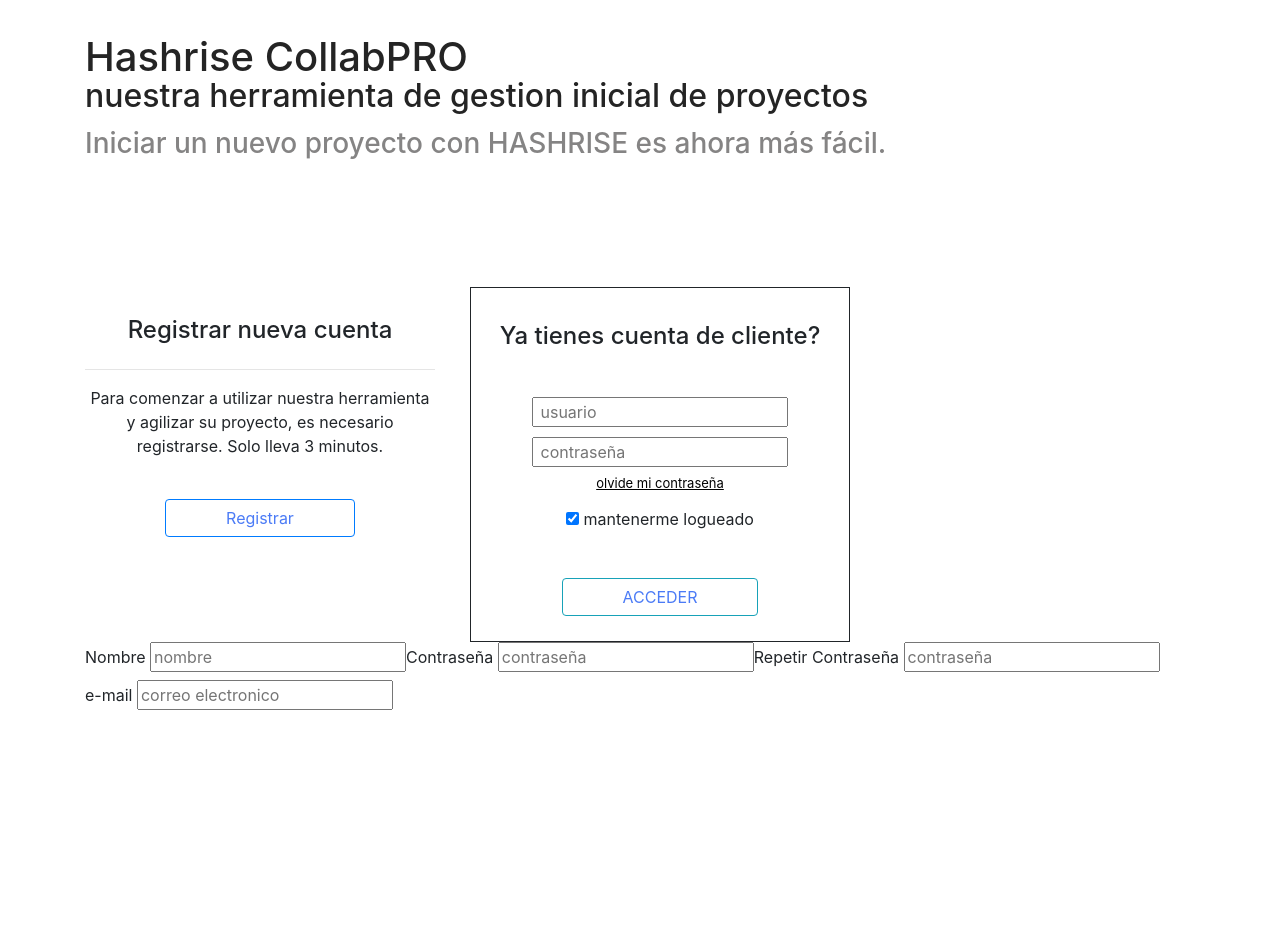
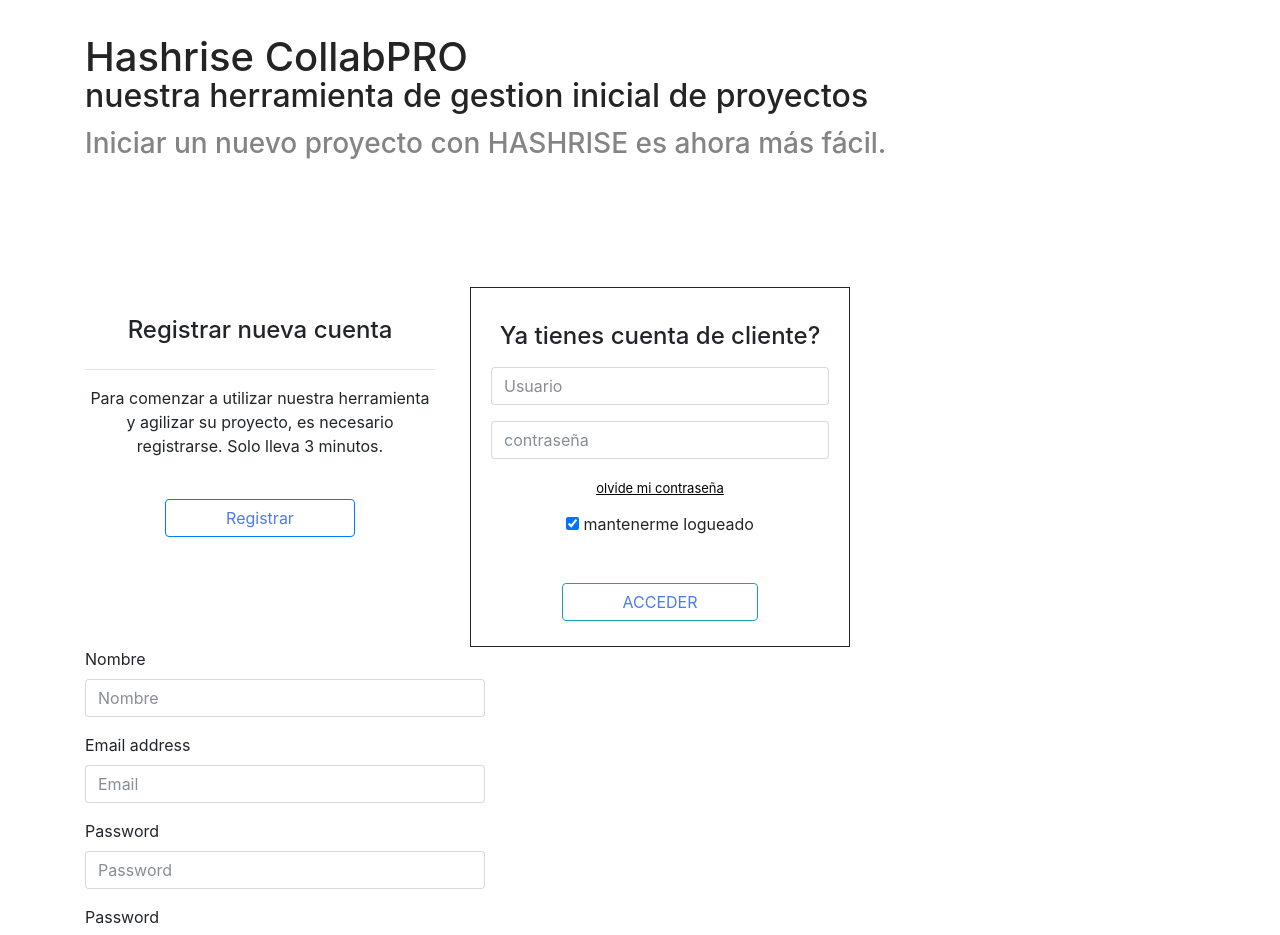
Before and after one commit to di3lu6/CollabPROb, an Angular app: page /register in a window 1280 px wide. Shown: the top 935 px of the page. Before the commit the page ends 800 px from the top, so only its background shows below. Built offline with nearby package versions, Linux system fonts and the light colour scheme.

Commit message:
retoques en los formularios

```diff
--- a/src/app/login/login.component.html
+++ b/src/app/login/login.component.html
@@ -13,8 +13,12 @@
 	<h4 class="title">Ya tienes cuenta de cliente?</h4>
 		<form action="">
 
-		<input type="text" class="logu" id="user" placeholder=" usuario">
-		<input type="password" class="logp" id="pass" placeholder=" contrase&ntilde;a">
+	<div class="form-group">
+    <input type="text" class="form-control" id="nombre" placeholder="Usuario">
+  	</div>
+  	<div class="form-group">
+    <input type="password" class="form-control" id="mail" placeholder="contrase&ntilde;a">
+  	</div>
 
 		</form>
 
--- a/src/app/login/register/register.component.css
+++ b/src/app/login/register/register.component.css
@@ -0,0 +1,3 @@
+.form-register{
+	max-width: 400px;
+}
--- a/src/app/login/register/register.component.html
+++ b/src/app/login/register/register.component.html
@@ -1,18 +1,25 @@
+<div class="form-register">
 
-<form action="">
+<form>
+  <div class="form-group">
+    <label for="nombre">Nombre</label>
+    <input type="email" class="form-control" id="nombre" placeholder="Nombre">
+  </div>
+  <div class="form-group">
+    <label for="mail">Email address</label>
+    <input type="email" class="form-control" id="mail" placeholder="Email">
+  </div>
+  <div class="form-group">
+    <label for="pass">Password</label>
+    <input type="password" class="form-control" id="pass" placeholder="Password">
+  </div>
+  <div class="form-group">
+    <label for="pass">Password</label>
+    <input type="password" class="form-control" id="pass" placeholder="Password">
+  </div>
 
-<label for="name">Nombre
-<input type="text" class="" id="name" placeholder="nombre">
-</label>
-<label for="password">Contrase&ntilde;a
-<input type="password" class="" id="password" placeholder="contrase&ntilde;a">
-</label>
-<label for="rpassword">Repetir Contrase&ntilde;a
-<input type="password" class="" id="rpassword" placeholder="contrase&ntilde;a">
-</label>
-<label for="mail">e-mail
-<input type="text" class="" id="mail" placeholder="correo electronico">
-</label>
-
+  <button type="button" class="btn btn-info boton">Go!</button>
 
 </form>
+
+</div>
```
